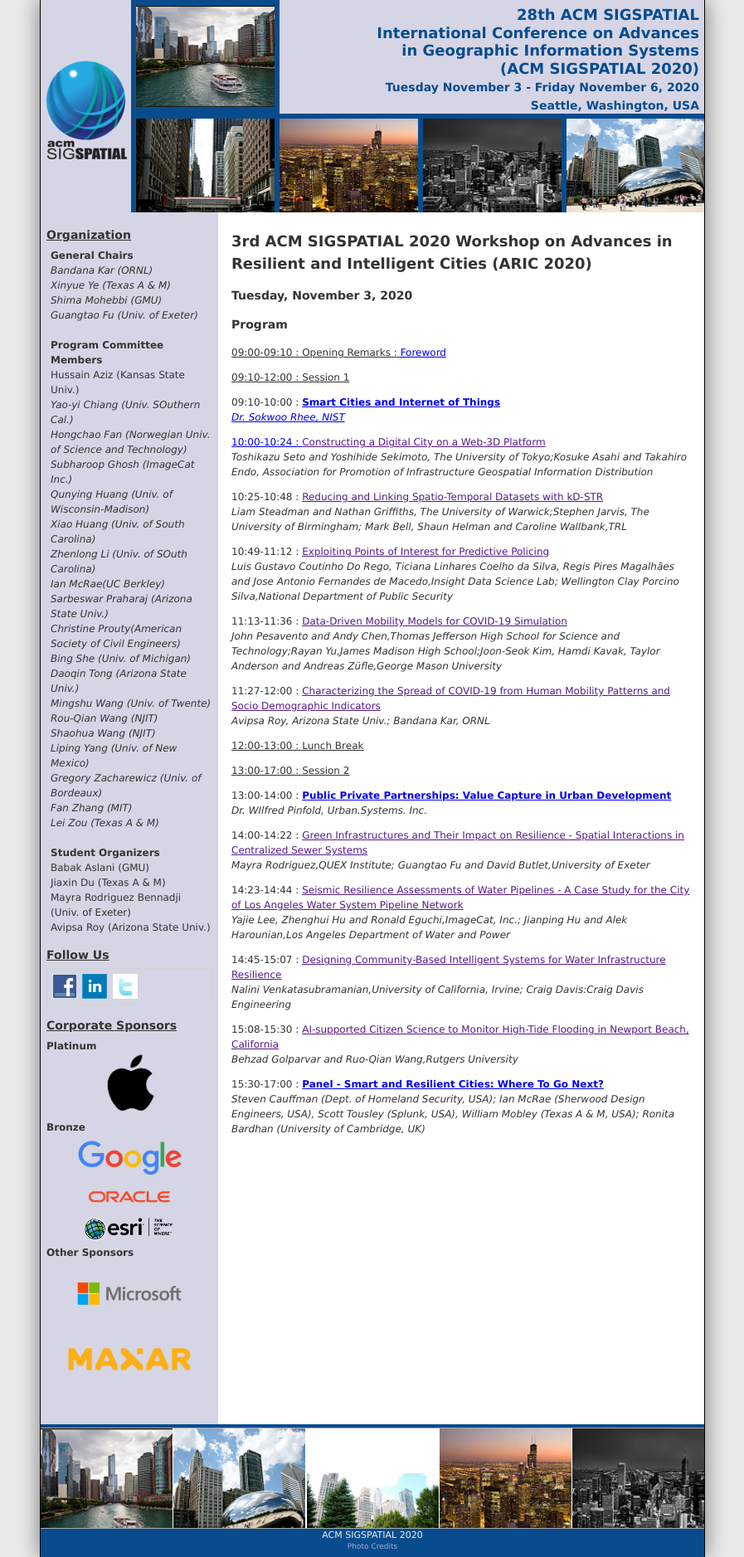
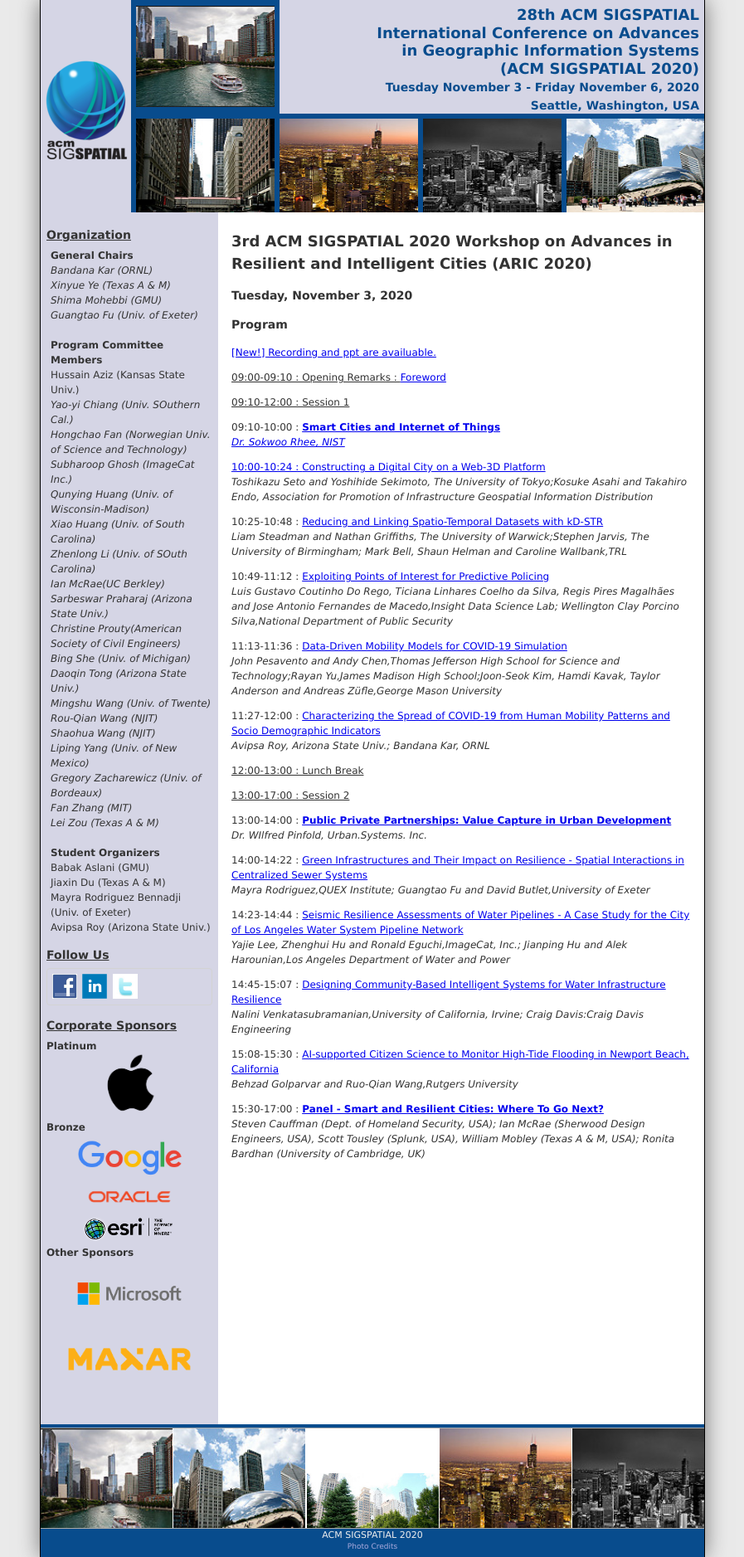
Before and after one commit to UrbanDS/aric2020, a Jekyll site: the page ARIC2020.html, which Jekyll copies as it is, in a window 1280 px wide. Shown: the whole page at 83% size, without its empty margins (191-1088 px from the left). Built offline with Jekyll 4.4.1, drawn with Linux system fonts in a browser that asks for light colours; part of the change alters nothing that is shown.

Commit message:
Update ARIC2020.html

```diff
--- a/ARIC2020.html
+++ b/ARIC2020.html
@@ -111,7 +111,7 @@
 <h3>Tuesday, November 3, 2020</h3>
 
 <h3>Program</h3>
-
+<p><u><a href="https://www.dropbox.com/sh/rfrzknvpbgr9c2s/AADr_vaDuMTqBvgQbdI2Qrixa?dl=0" target="_blank">[New!] Recording and ppt are availuable.</a></u></p>
   <p><u>09:00-09:10 : Opening Remarks : <a href="ARIC2020_Frontmatter.pdf" target="_blank">Foreword</a></u></p>
   <p>
     <u>
@@ -122,24 +122,24 @@
 	<i>Dr. Sokwoo Rhee, NIST</i>
   </p>
   <p>
-    10:00-10:24 : <a href="" target="_blank">Constructing a Digital City on a Web-3D Platform</a> <br>
+    10:00-10:24 : <a href="ARIC2020_Paper1.pdf" target="_blank">Constructing a Digital City on a Web-3D Platform</a> <br>
     <i>Toshikazu Seto and Yoshihide Sekimoto, The University of Tokyo;Kosuke Asahi and Takahiro Endo, Association for Promotion of Infrastructure Geospatial Information Distribution </i>
   </p>
   <p>
-    10:25-10:48 : <a href="" target="_blank">Reducing and Linking Spatio-Temporal Datasets with kD-STR</a> <br>
+    10:25-10:48 : <a href="ARIC2020_Paper2.pdf" target="_blank">Reducing and Linking Spatio-Temporal Datasets with kD-STR</a> <br>
     <i>Liam Steadman and Nathan Griffiths, The University of Warwick;Stephen Jarvis, The University of Birmingham; Mark Bell, Shaun	Helman and Caroline Wallbank,TRL</i>
   </p>
   <p>
-    10:49-11:12 : <a href="" target="_blank">Exploiting Points of Interest for Predictive Policing</a> <br>
+    10:49-11:12 : <a href="ARIC2020_Paper3.pdf" target="_blank">Exploiting Points of Interest for Predictive Policing</a> <br>
     <i>Luis Gustavo Coutinho Do Rego, Ticiana Linhares Coelho da Silva, Regis Pires Magalhães and Jose Antonio Fernandes de Macedo,Insight Data Science Lab;
 	Wellington Clay Porcino Silva,National Department of Public Security</i>
   </p>
   <p>
-    11:13-11:36 : <a href="" target="_blank">Data-Driven Mobility Models for COVID-19 Simulation</a> <br>
+    11:13-11:36 : <a href="ARIC2020_Paper4.pdf" target="_blank">Data-Driven Mobility Models for COVID-19 Simulation</a> <br>
     <i>John Pesavento and Andy Chen,Thomas Jefferson High School for Science and Technology;Rayan Yu,James Madison High School;Joon-Seok Kim, Hamdi Kavak, Taylor Anderson and Andreas Züfle,George Mason University</i>
   </p>
   <p>
-    11:27-12:00 : <a href="" target="_blank">Characterizing the Spread of COVID-19 from Human Mobility Patterns and Socio Demographic Indicators</a> <br>
+    11:27-12:00 : <a href="ARIC2020_Paper5.pdf" target="_blank">Characterizing the Spread of COVID-19 from Human Mobility Patterns and Socio Demographic Indicators</a> <br>
     <i>Avipsa Roy, Arizona State Univ.; Bandana Kar, ORNL</i>
   </p>
 <p><u>12:00-13:00 : Lunch Break</u></p>
@@ -149,16 +149,16 @@
 	<i>Dr. WIlfred Pinfold, Urban.Systems. Inc.</i>
   </p>
   <p>
-    14:00-14:22 : <a href="" target="_blank">Green Infrastructures and Their Impact on Resilience - Spatial Interactions in Centralized Sewer Systems  </a> <br>
+    14:00-14:22 : <a href="ARIC2020_Paper6.pdf" target="_blank">Green Infrastructures and Their Impact on Resilience - Spatial Interactions in Centralized Sewer Systems  </a> <br>
     <i>Mayra Rodriguez,QUEX Institute; Guangtao Fu and David Butlet,University of Exeter</i>
     </p>
   <p>
-    14:23-14:44 : <a href="" target="_blank">Seismic Resilience Assessments of Water Pipelines - A Case Study for the City of Los Angeles Water System Pipeline Network</a> <br>
+    14:23-14:44 : <a href="ARIC2020_Paper7.pdf" target="_blank">Seismic Resilience Assessments of Water Pipelines - A Case Study for the City of Los Angeles Water System Pipeline Network</a> <br>
     <i>Yajie Lee, Zhenghui Hu and Ronald Eguchi,ImageCat, Inc.; Jianping Hu and Alek Harounian,Los Angeles Department of Water and Power</i>
   </p>
-<p>14:45-15:07 :  <a href="" target="_blank">Designing Community-Based Intelligent Systems for Water Infrastructure Resilience </a> <br>
+<p>14:45-15:07 :  <a href="ARIC2020_Paper8.pdf" target="_blank">Designing Community-Based Intelligent Systems for Water Infrastructure Resilience </a> <br>
 <i>Nalini Venkatasubramanian,University of California, Irvine; Craig Davis:Craig Davis Engineering</i>
-<p>15:08-15:30 :  <a href="" target="_blank">AI-supported Citizen Science to Monitor High-Tide Flooding in Newport Beach, California </a> <br>
+<p>15:08-15:30 :  <a href="ARIC2020_Paper9.pdf" target="_blank">AI-supported Citizen Science to Monitor High-Tide Flooding in Newport Beach, California </a> <br>
 <i>Behzad Golparvar and Ruo-Qian Wang,Rutgers University</i>
 </p>
 <p>15:30-17:00 :  <a href="ARIC2020_Panel.pdf" target="_blank"><b>Panel - Smart and Resilient Cities: Where To Go Next?</b></a> <br>
```
